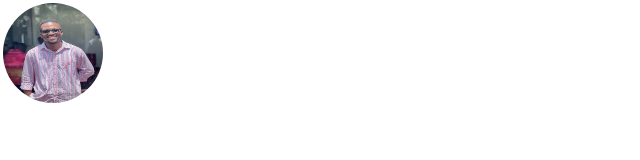
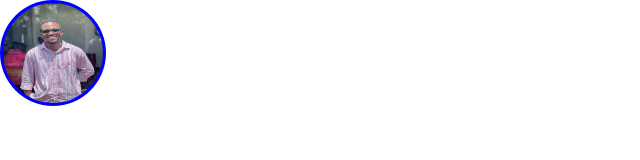
Before and after one commit to EmmanuelOBUjunior/HNGX, a plain HTML site: page index.html in a window 1280 px wide. Shown: the whole page, without its empty margins (0-640 px from the left). Drawn offline with nearby package versions, Linux system fonts and the light colour scheme.

Commit message:
Styling image container

```diff
--- a/styles.css
+++ b/styles.css
@@ -14,7 +14,7 @@
     height: 100px;
     border-radius: 50%;
     padding: 3px;
-    background-color: ;
+    background-color: blue;
     object-fit: cover;
 }
 
```
